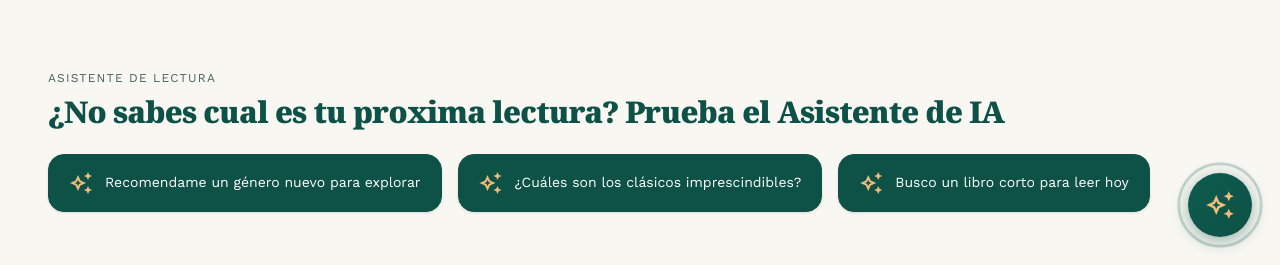
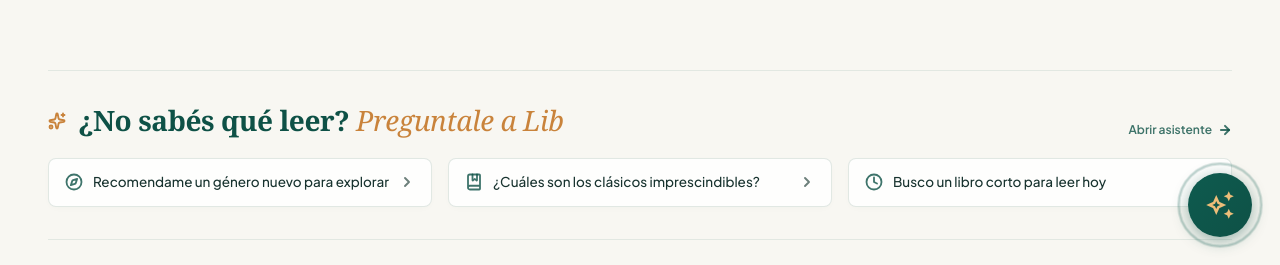
Before and after one commit to lauvis11/BookReview, a React (Vite) app in the folder FrontEnd/: page / in a window 1280 px wide. Shown: the part 535-800 px from the top of the page. Built offline with nearby package versions, Linux system fonts and the light colour scheme; no server answers; a web font is replaced by a local one.

Commit message:
style: rediseñando la seccion de recomendaciones de IA

```diff
--- a/FrontEnd/src/pages/Home.jsx
+++ b/FrontEnd/src/pages/Home.jsx
@@ -1,10 +1,26 @@
 import { useState, useEffect } from 'react'
 import { Link } from 'react-router-dom'
+import { Sparkles, Compass, BookMarked, Clock, ChevronRight, ArrowRight } from 'lucide-react'
 import { getBooks } from '../api/books'
 import BookGrid from '../components/books/BookGrid'
 import Hero from '../components/layout/Hero'
 import { frases } from '../utils/frases'
 import { useSEO } from '../hooks/useSEO'
+
+const AI_PROMPTS = [
+  {
+    text: 'Recomendame un género nuevo para explorar',
+    icon: Compass,
+  },
+  {
+    text: '¿Cuáles son los clásicos imprescindibles?',
+    icon: BookMarked,
+  },
+  {
+    text: 'Busco un libro corto para leer hoy',
+    icon: Clock,
+  },
+]
 
 
 export default function Home() {
@@ -49,25 +65,73 @@ export default function Home() {
     <main className="pb-16 md:pb-24 w-full min-h-screen flex flex-col">
       <Hero />
       <div className="w-full max-w-[1440px] mx-auto px-6 md:px-12">
-      {/* Bot Chat Suggestions */}
-      <section className="mb-16">
-        <div className="mb-6">
-          <span className="font-label text-xs uppercase tracking-widest text-on-surface-variant mb-2 block">Asistente de Lectura</span>
-          <h2 className="text-3xl font-black tracking-tight text-primary font-headline">
-            ¿No sabes cual es tu proxima lectura? Prueba el Asistente de IA
-          </h2>
+      {/* Bot Chat Suggestions — Editorial Strip integrada con Hero y Nav */}
+      <section className="mb-16 md:mb-20 border-y border-outline-variant/55 py-7 md:py-8">
+        <div className="flex flex-col sm:flex-row sm:items-end justify-between gap-3 mb-5">
+          <div className="flex items-center gap-3">
+            <Sparkles
+              size={18}
+              strokeWidth={1.85}
+              absoluteStrokeWidth
+              aria-hidden="true"
+              className="text-secondary-dark shrink-0"
+            />
+            <h2 className="font-hero-display text-2xl sm:text-[28px] font-semibold tracking-[-0.015em] text-primary leading-tight">
+              ¿No sabés qué leer?{' '}
+              <span className="italic font-medium text-secondary-dark">Preguntale a Lib</span>
+            </h2>
+          </div>
+
+          <button
+            type="button"
+            onClick={() => window.dispatchEvent(new CustomEvent('open-ai-chat', { detail: { message: '' } }))}
+            className="group self-start sm:self-auto inline-flex items-center gap-1.5 font-hero-sans text-xs font-semibold text-primary/80 hover:text-primary transition-colors cursor-pointer"
+          >
+            <span>Abrir asistente</span>
+            <ArrowRight
+              size={14}
+              strokeWidth={2}
+              absoluteStrokeWidth
+              aria-hidden="true"
+              className="transition-transform duration-150 ease-out group-hover:translate-x-0.5"
+            />
+          </button>
         </div>
-        <div className="grid grid-cols-1 gap-3 md:flex md:flex-wrap md:gap-4">
-          {['Recomendame un género nuevo para explorar', '¿Cuáles son los clásicos imprescindibles?', 'Busco un libro corto para leer hoy'].map((prompt, i) => (
-            <button
-              key={i}
-              onClick={() => window.dispatchEvent(new CustomEvent('open-ai-chat', { detail: { message: prompt } }))}
-              className="w-full md:w-auto flex items-center justify-start gap-3 px-5 py-4 rounded-2xl border border-primary bg-primary hover:bg-[#166e5e] hover:border-[#166e5e] text-white font-body text-sm transition-all duration-300 cursor-pointer shadow-sm hover:shadow-lg group"
-            >
-              <span className="material-symbols-outlined text-lg text-secondary group-hover:text-secondary-hover transition-colors shrink-0">auto_awesome</span>
-              <span className="flex-1 text-left leading-tight">{prompt}</span>
-            </button>
-          ))}
+
+        <div className="grid grid-cols-1 md:grid-cols-3 gap-3 md:gap-4">
+          {AI_PROMPTS.map((prompt) => {
+            const PromptIcon = prompt.icon
+            return (
+              <button
+                key={prompt.text}
+                type="button"
+                onClick={() =>
+                  window.dispatchEvent(
+                    new CustomEvent('open-ai-chat', { detail: { message: prompt.text } })
+                  )
+                }
+                className="group w-full flex items-center gap-2.5 px-4 py-3.5 rounded-xl bg-white/80 hover:bg-white border border-outline-variant/65 hover:border-primary/30 text-left shadow-[0_2px_10px_-4px_rgba(14,81,70,0.06)] hover:shadow-[0_10px_24px_-8px_rgba(14,81,70,0.12)] transition-[background-color,border-color,box-shadow,transform] duration-150 ease-out active:scale-[0.98] [-webkit-tap-highlight-color:transparent] cursor-pointer focus-visible:outline-2 focus-visible:outline-offset-2 focus-visible:outline-primary"
+              >
+                <PromptIcon
+                  size={18}
+                  strokeWidth={1.8}
+                  absoluteStrokeWidth
+                  aria-hidden="true"
+                  className="shrink-0 text-primary/80 group-hover:text-secondary-dark transition-colors duration-200"
+                />
+                <span className="flex-1 font-hero-sans text-[13.5px] font-medium text-on-surface group-hover:text-primary leading-snug transition-colors">
+                  {prompt.text}
+                </span>
+                <ChevronRight
+                  size={16}
+                  strokeWidth={1.9}
+                  absoluteStrokeWidth
+                  aria-hidden="true"
+                  className="shrink-0 text-outline group-hover:text-primary transition-[color,transform] duration-150 ease-out group-hover:translate-x-0.5"
+                />
+              </button>
+            )
+          })}
         </div>
       </section>
 
```
